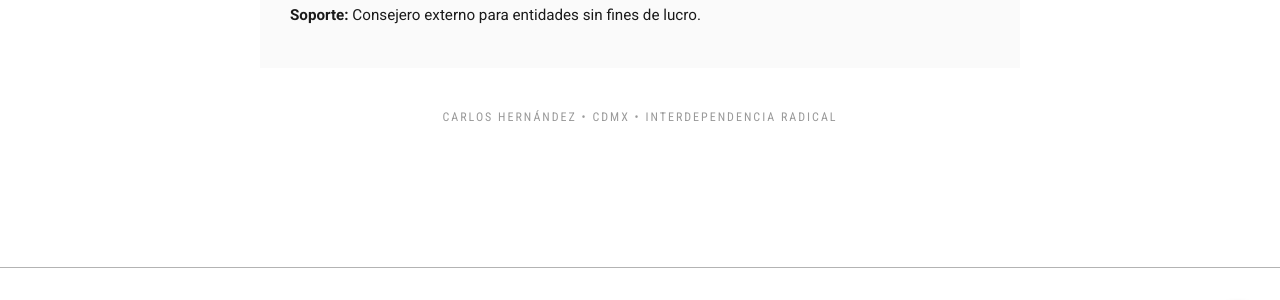
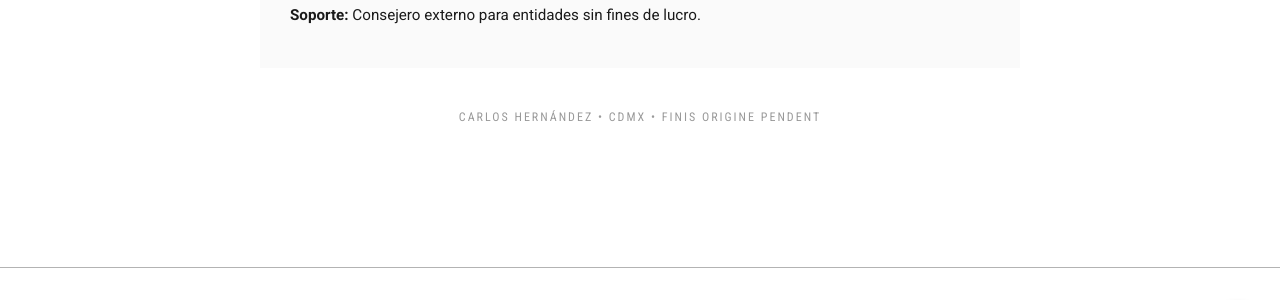
Before and after one commit to cafrhein/muro, a Jekyll site: the page built from acerca.html, in a window 1280 px wide and 900 px high, scrolled down 1142 px. Shown: the part 532-832 px from the top of the window. Built offline with Jekyll 4.4.1, drawn with Linux system fonts in a browser that asks for light colours.

Commit message:
Update acerca.html

```diff
--- a/acerca.html
+++ b/acerca.html
@@ -64,7 +64,7 @@ title: Sobre Carlos | Gestión Estratégica
     </section>
 
     <footer style="margin-top: 40px; text-align: center; font-family: var(--font-heading); font-size: 0.75rem; color: #999; text-transform: uppercase; letter-spacing: 2px;">
-        Carlos Hernández • CDMX • Interdependencia Radical
+        Carlos Hernández • CDMX • FINIS ORIGINE PENDENT
     </footer>
 
 </div>
```
